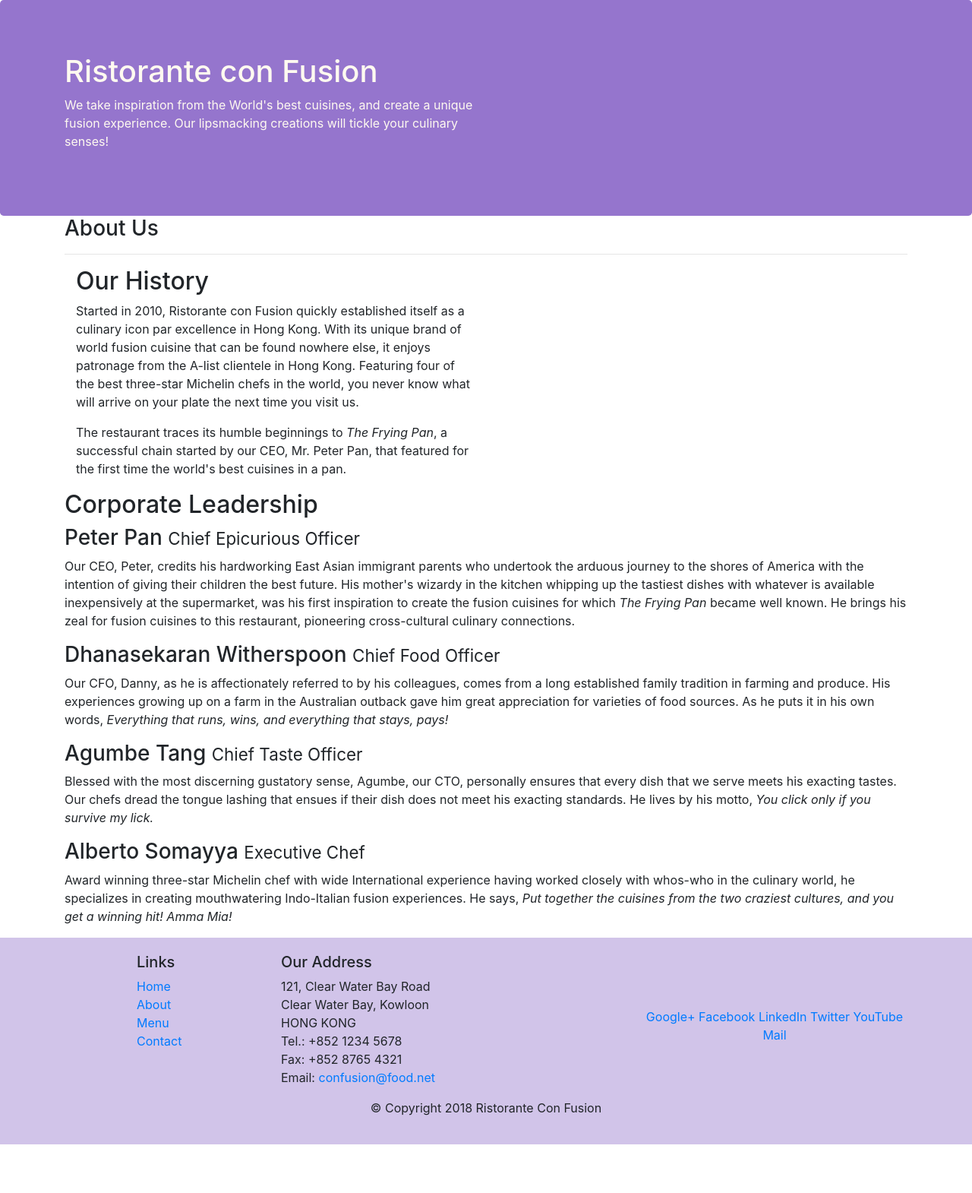
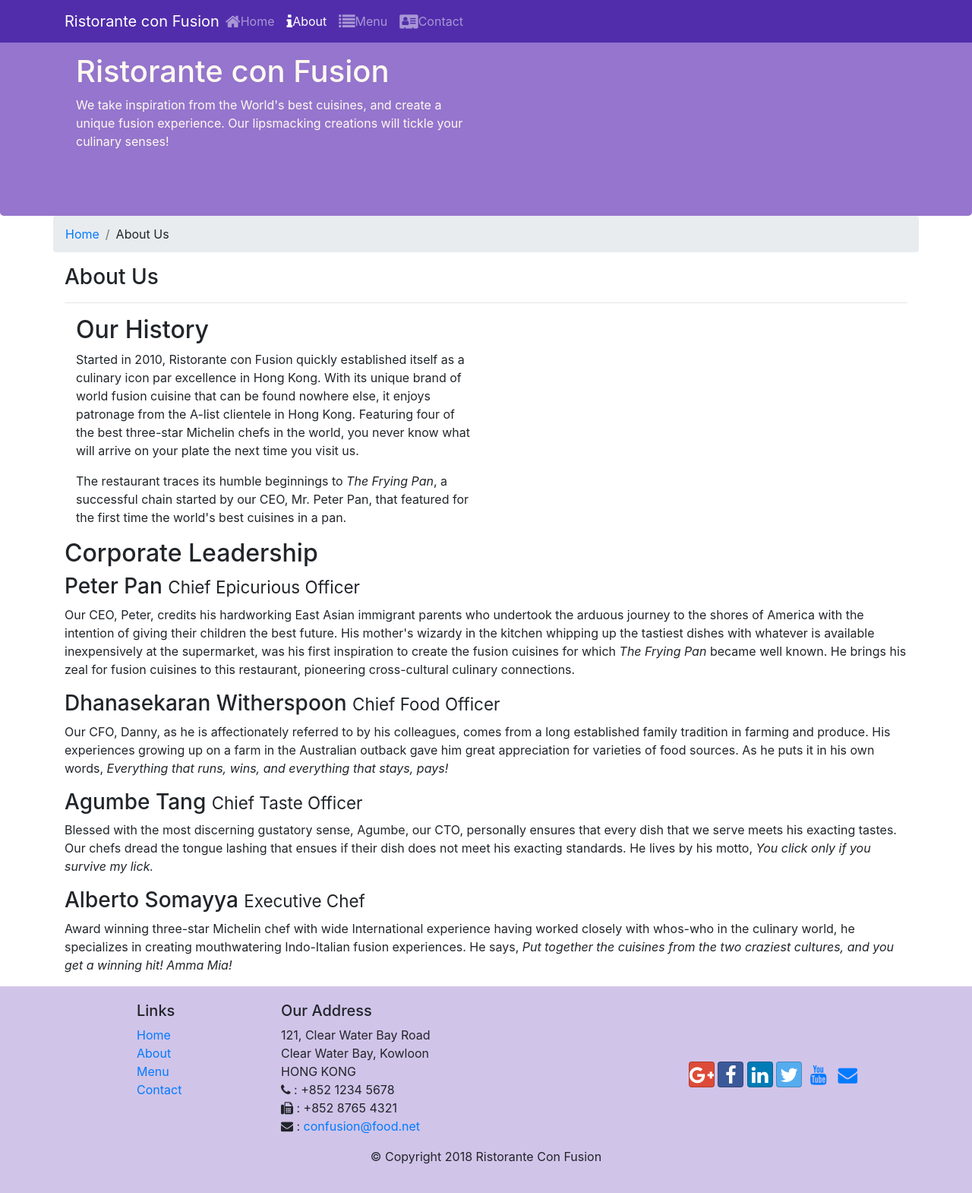
Before and after one commit to virajshah99/Ristorante-con-Fusion, a website: page aboutus.html in a window 1280 px wide. Shown: the whole page at 76% size. Before the commit the page ends 1506 px from the top, so only its background shows below. Drawn offline with nearby package versions, Linux system fonts and the light colour scheme.

Commit message:
Bootstrap with navigation bar and icons

```diff
--- a/aboutus.html
+++ b/aboutus.html
@@ -8,14 +8,33 @@
     <meta http-equiv="x-ua-compatible" content="ie=edge">
 
     <!-- Bootstrap CSS -->
+    <script src="https://ajax.googleapis.com/ajax/libs/jquery/1.11.3/jquery.min.js"></script>
     <link rel="stylesheet" href="node_modules/bootstrap/dist/css/bootstrap.min.css">
-    <link rel = "stylesheet" href="css/styles_for_assignment.css">
+    <link rel="stylesheet" href="node_modules/font-awesome/css/font-awesome.min.css">
+    <link rel="stylesheet" href="node_modules/bootstrap-social/bootstrap-social.css">
+    <link rel = "stylesheet" href="css/styles.css">
 
     <title>Ristorante Con Fusion: About Us</title>
 
 </head>
 
 <body>
+    <nav class="navbar navbar-dark navbar-expand-sm fixed-top">
+        <div class="container">
+            <button class="navbar-toggler" type="button" data-toggle="collapse" data-target="#nNavbar">
+                <span class="navbar-toggler-icon"></span>
+            </button>
+            <a class="navbar-brand mr-auto" href="./index.html">Ristorante con Fusion</a>
+            <div class="collapse navbar-collapse" id="nNavbar">
+                <ul class="navbar-nav mr-auto">
+                    <li class="nav-item"><a class="nav-link" href="./index.html"><span class="fa fa-home fa-lg"></span>Home</a></li><!--active set it as highlighted one -->
+                    <li class="nav-item active"><a class="nav-link" href="#"><span class="fa fa-info fa-lg"></span>About</a></li>
+                    <li class="nav-item"><a class="nav-link" href="#"><span class="fa fa-list fa-lg"></span>Menu</a></li>
+                    <li class="nav-item"><a class="nav-link" href="#"><span class="fa fa-address-card fa-lg"></span>Contact</a></li>
+                </ul>
+            </div>
+        </div>
+    </nav>
 
     <header class="jumbotron">
         <div class="container">
@@ -30,15 +49,19 @@
         </div>
     </header>
 
-    <div>
-        <div class = "container">
-            <div>
+    <div class = "container">
+        <div class="row">
+            <ol class="col-12 breadcrumb">
+                <li class="breadcrumb-item"><a href="./index.html">Home</a></li>
+                <li class="breadcrumb-item"><a>About Us</a></li>
+            </ol>
+            <div class="col-12">
                <h3>About Us</h3>
                <hr>
             </div>
         </div>
 
-        <div class = "container">
+        <div>
             <div class="col-sm-6">
                 <h2>Our History</h2>
                 <p>Started in 2010, Ristorante con Fusion quickly established itself as a culinary icon par excellence in Hong Kong. With its unique brand of world fusion cuisine that can be found nowhere else, it enjoys patronage from the A-list clientele in Hong Kong.  Featuring four of the best three-star Michelin chefs in the world, you never know what will arrive on your plate the next time you visit us.</p>
@@ -49,7 +72,7 @@
         </div>
 
 
-        <div class = "container">
+        <div>
             <div>
                 <h2>Corporate Leadership</h2>
                 <h3>Peter Pan <small>Chief Epicurious Officer</small></h3>
@@ -83,19 +106,19 @@
 		              121, Clear Water Bay Road<br>
 		              Clear Water Bay, Kowloon<br>
 		              HONG KONG<br>
-		              Tel.: +852 1234 5678<br>
-		              Fax: +852 8765 4321<br>
-		              Email: <a href="mailto:confusion@food.net">confusion@food.net</a>
+		              <i class="fa fa-phone"></i> : +852 1234 5678<br>
+		              <i class="fa fa-fax"></i> : +852 8765 4321<br>
+		              <i class="fa fa-envelope"></i> : <a href="mailto:confusion@food.net">confusion@food.net</a>
 		           </address>
                 </div>
                 <div class="col-12 col-sm-4 align-self-center">
                     <div class="text-center">
-                        <a href="http://google.com/+">Google+</a>
-                        <a href="http://www.facebook.com/profile.php?id=">Facebook</a>
-                        <a href="http://www.linkedin.com/in/">LinkedIn</a>
-                        <a href="http://twitter.com/">Twitter</a>
-                        <a href="http://youtube.com/">YouTube</a>
-                        <a href="mailto:">Mail</a>
+                        <a class="btn btn-social-icon btn-google" href="http://google.com/+"><i class="fa fa-google-plus fa-lg"></i></a>
+                        <a class="btn btn-social-icon btn-facebook" href="http://www.facebook.com/profile.php?id="><i class="fa fa-facebook fa-lg"></i></a>
+                        <a class="btn btn-social-icon btn-linkedin" href="http://www.linkedin.com/in/"><i class="fa fa-linkedin fa-lg"></i></a>
+                        <a class="btn btn-social-icon btn-twitter" href="http://twitter.com/"><i class="fa fa-twitter fa-lg"></i></a>
+                        <a class="btn btn-social-icon btn-youtube" href="http://youtube.com/"><i class="fa fa-youtube fa-lg"></i></a>
+                        <a class="btn btn-social-icon" href="mailto:"><i class="fa fa-envelope fa-lg"></i></a>
                     </div>
                 </div>
            </div>
--- a/css/styles.css
+++ b/css/styles.css
@@ -28,3 +28,11 @@
     margin: 0px;
     color: #0f0f0f;
 }
+
+.body{
+    padding: 50px 0px 0px 0px;
+    z-index: 0;
+}
+.navbar-dark{
+    background-color: #512DAB;
+}
--- a/css/styles_for_assignment.css
+++ /dev/null
@@ -1,12 +0,0 @@
-.jumbotron{
-    padding: 70px 30px 70px 30px;
-    margin: 0px auto;
-    background: #9575CD;
-    color: floralwhite;
-}
-
-.footer{
-    background-color: #D1C4E9;
-    margin: 0px auto;
-    padding: 20px 0px 20px 0px;
-}
--- a/package.json
+++ b/package.json
@@ -14,6 +14,8 @@
     "lite-server": "^2.3.0"
   },
   "dependencies": {
-    "bootstrap": "^4.0.0"
+    "bootstrap": "^4.0.0",
+    "bootstrap-social": "^5.1.1",
+    "font-awesome": "^4.7.0"
   }
 }
```
Also changed, not shown: index.html (+31 -10 lines), 3 other files.
